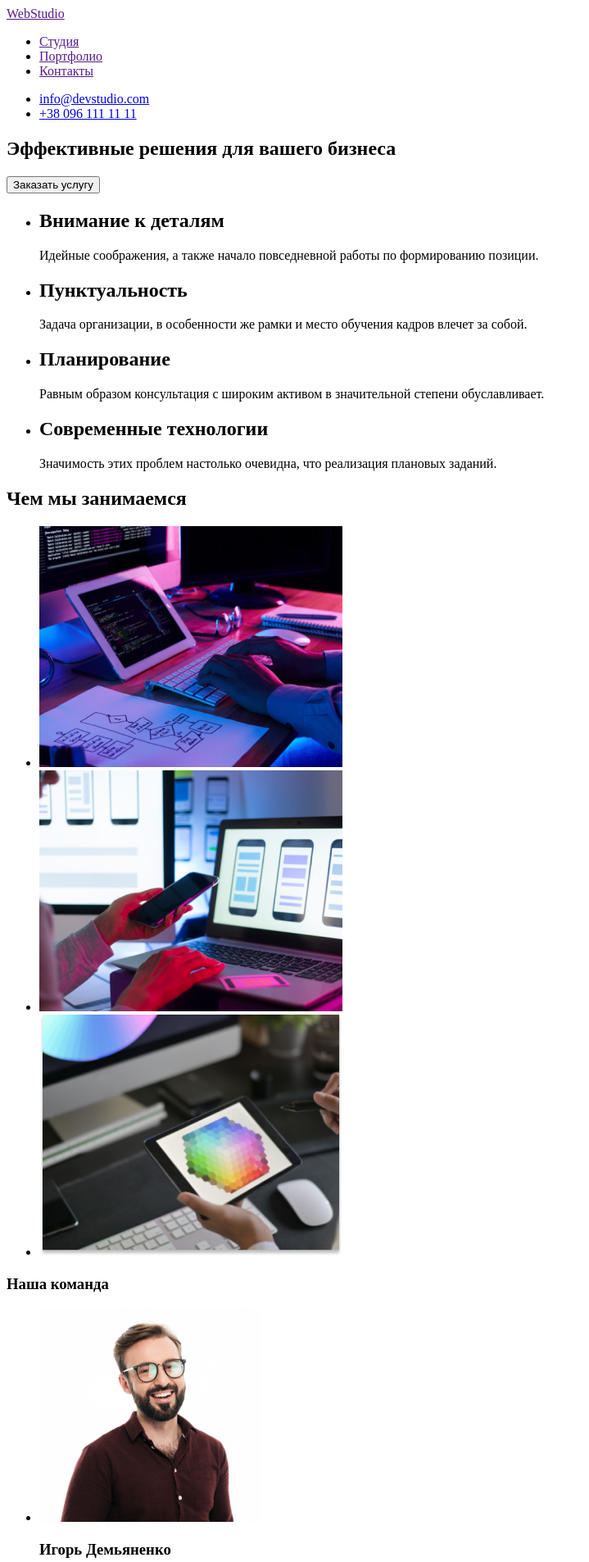
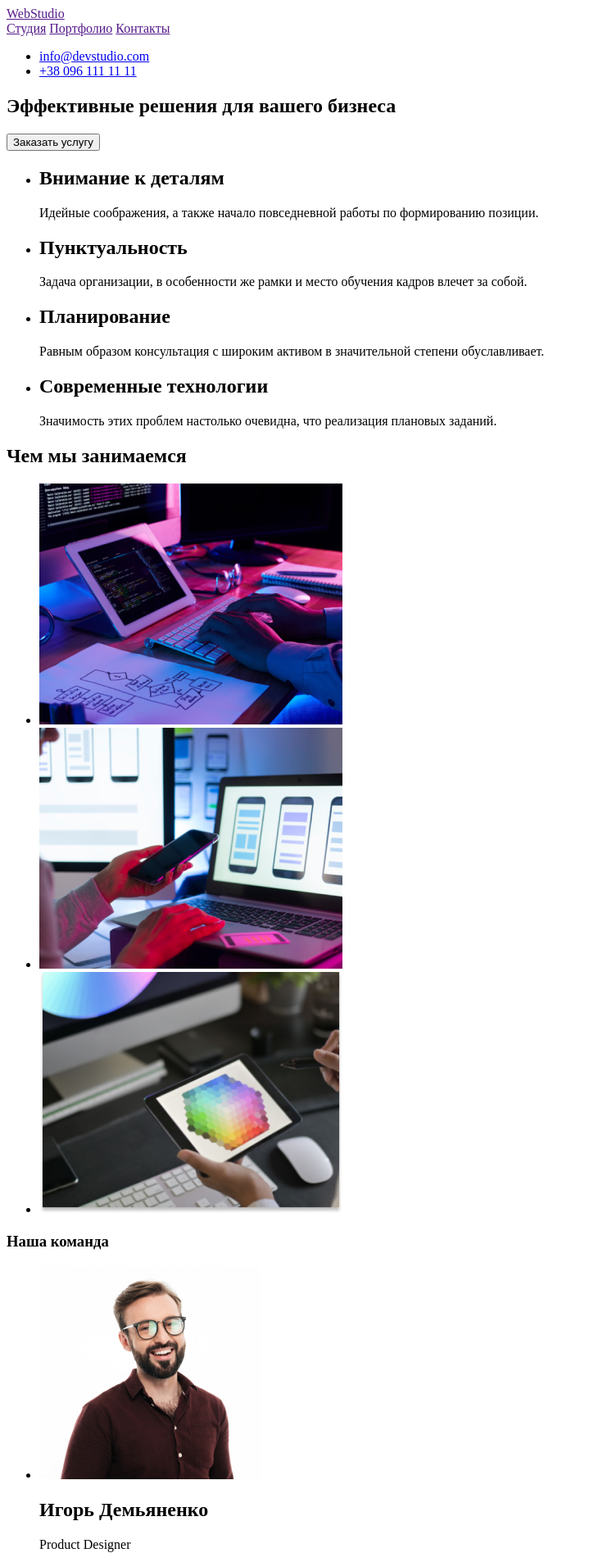
Before and after one commit to AndreyHerzhov/goit-markup-hw-01, a plain HTML site: page index.html in a window 1280 px wide. Shown: the top 1906 px of the page at 82% size, without its empty margins (0-719 px from the left). Drawn offline with Linux system fonts and the light colour scheme.

Commit message:
Update index.html

```diff
--- a/index.html
+++ b/index.html
@@ -12,11 +12,12 @@
             WebStudio
         </a>
 
-        <ul>
-            <li><a href="">Студия</a></li>
-            <li><a href="">Портфолио</a></li>
-            <li><a href="">Контакты</a></li>
-        </ul>
+            <nav>
+                <a href="">Студия</a>
+                <a href="">Портфолио</a>
+                <a href="">Контакты</a>
+            </nav>
+
 
         <ul>
             <li><a href="mailto:info@devstudio.com">info@devstudio.com</a></li>
@@ -60,20 +61,20 @@
 
             <ul>
                 <li><img src="images/ИгорьДемьяненко.jpg" alt="Игорь Демьяненко" width="270">
-                    <h3>Игорь Демьяненко</h3>
+                    <h2>Игорь Демьяненко</h2>
                     <p>Product Designer</p>
                 </li>
                 <li><img src="images/ОльгаРепина.jpg" alt="Ольга Репина" width="270">
-                    <h3>Ольга Репина</h3>
+                    <h2>Ольга Репина</h2>
                     <p>Frontend Developer</p>
 
                 </li>
                 <li><img src="images/НиколайТарасов.jpg" alt="Николай Тарасов" width="270">
-                    <h3>Николай Тарасов</h3>
+                    <h2>Николай Тарасов</h2>
                     <p>Marketing</p>
                 </li>
                 <li><img src="images/МихаилЕрмаков.jpg" alt="Михаил Ермаков" width="270">
-                    <h3>Михаил Ермаков</h3>
+                    <h2>Михаил Ермаков</h2>
                     <p>UI Designer</p>
                 </li>
             </ul>
```
